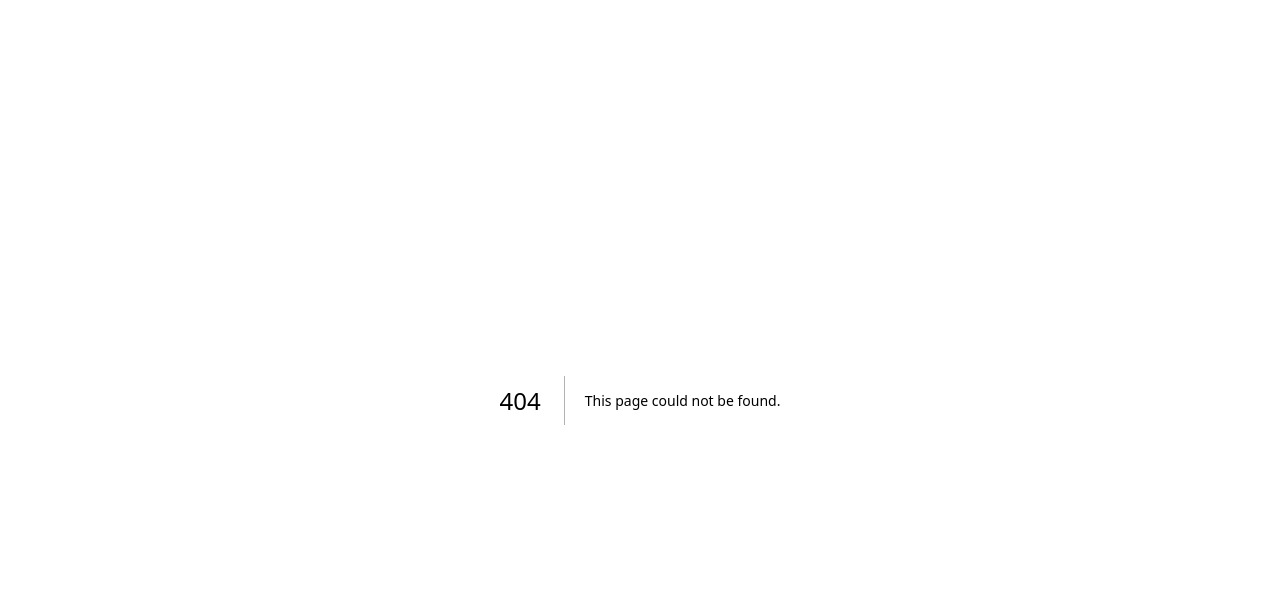
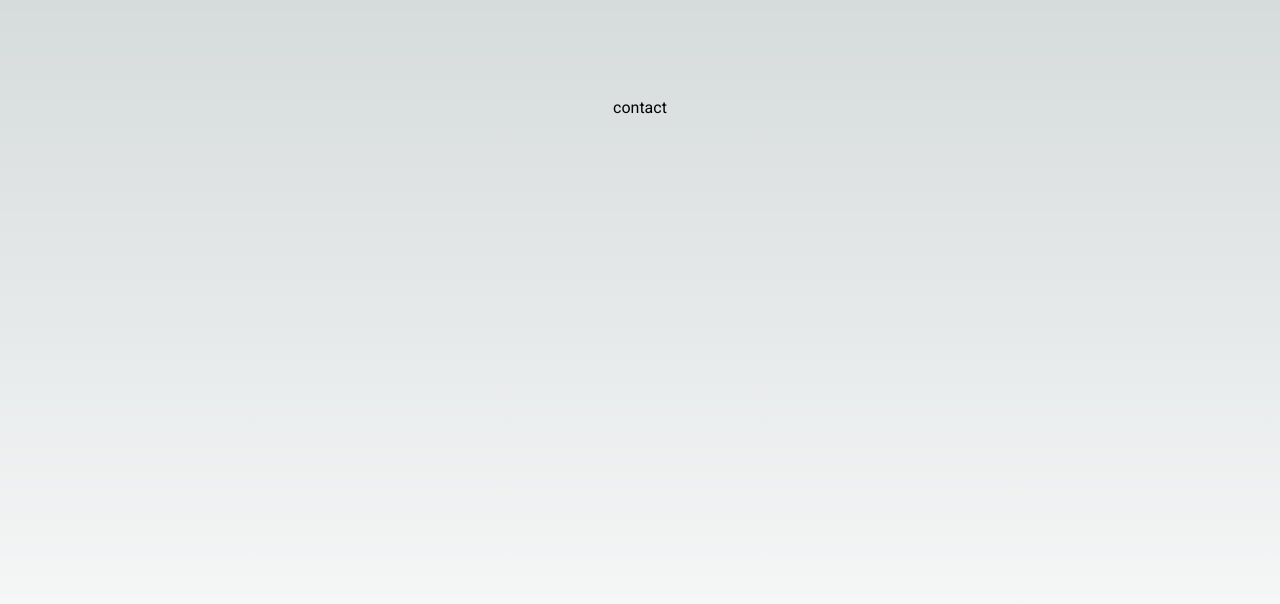
Before and after one commit to BluePotatoBP/portfolio-next, a Next.js app: page /contact in a window 1280 px wide. Before the commit this address had no page. Shown: the top 604 px of the page. Built offline with nearby package versions, Linux system fonts and the light colour scheme.

Commit message:
ported navbar and searchbar

```diff
--- a/next.config.mjs
+++ b/next.config.mjs
@@ -1,4 +1,14 @@
 /** @type {import('next').NextConfig} */
-const nextConfig = {};
+const nextConfig = {
+	async redirects() {
+		return [
+			{
+				source: '/project',
+				destination: '/projects',
+				permanent: true
+			}
+		]
+	}
+};
 
 export default nextConfig;
--- a/package.json
+++ b/package.json
@@ -16,6 +16,8 @@
     "react-dom": "^18",
     "react-icons": "^5.0.1",
     "react-markdown": "^9.0.1",
+    "rehype-raw": "^7.0.0",
+    "rehype-react": "^8.0.0",
     "remark-gfm": "^4.0.0"
   },
   "devDependencies": {
--- /dev/null
+++ b/src/app/contact/page.tsx
@@ -0,0 +1,7 @@
+export default function Contact() {
+	return (
+		<main className="flex min-h-screen flex-col items-center justify-between p-24">
+			<h1>contact</h1>
+		</main>
+	)
+}
--- a/src/app/globals.css
+++ b/src/app/globals.css
@@ -3,9 +3,22 @@
 @tailwind utilities;
 
 :root {
+	--primary-color: hsl(225, 19%, 30%);
+	--primary-dark-color: #525c7a;
+
+	--secondary-color: #e0e0e0;
+	--secondary-hsl: hsl(225, 19%, 80%);
+
+	--background-color: #121313;
+	--background-light-color: #222222;
+
+	--timestamp-color: #222424;
+	--transition: all 0.2s ease-in-out;
+
 	--foreground-rgb: 0, 0, 0;
 	--background-start-rgb: 214, 219, 220;
 	--background-end-rgb: 255, 255, 255;
+	scroll-behavior: smooth;
 }
 
 @media (prefers-color-scheme: dark) {
@@ -18,12 +31,9 @@
 
 body {
 	color: rgb(var(--foreground-rgb));
-  background: linear-gradient(
-      to bottom,
+	background: linear-gradient(to bottom,
 			transparent,
-      rgb(var(--background-end-rgb))
-    )
-    rgb(var(--background-start-rgb));
+			rgb(var(--background-end-rgb))) rgb(var(--background-start-rgb));
 }
 
 @layer utilities {
@@ -31,3 +41,87 @@ body {
 		text-wrap: balance;
 	}
 }
+
+table {
+	background-color: var(--background-color);
+	border-collapse: collapse;
+    max-width: 60%;
+    font-family: "Source Code Pro", sans-serif;
+    margin: 1.5rem 0;
+}
+
+th {
+    border: 1px solid var(--primary-dark-color);
+    padding: 5px;
+	background-color: var(--primary-color);
+    color: white;
+    text-align: center;
+    font-weight: 800;
+}
+
+td {
+    border: 1px solid var(--primary-color);
+    padding: 5px;
+}
+
+tr:nth-child(even) {
+    background-color: var(--background-light-color);
+}
+
+code {
+    font-family: "Source Code Pro", monospace;
+    background-color: var(--primary-color);
+    color: var(--secondary-color);
+    font-size: rem;
+    padding: 0.5rem 1rem;
+    border-radius: 0.25rem;
+}
+
+h3 {
+	font-size: large;
+	color: var(--secondary-hsl)
+}
+
+h2 {
+	font-size: xx-large;
+	font-weight: 500;
+}
+
+p {
+	display: flex;
+	flex-direction: row;
+}
+
+details {
+	background-color: var(--primary-color);
+	padding: 0 2rem;
+	border-radius: 1rem;
+}
+
+details[open] {
+	padding-bottom: 2rem;
+}
+
+details summary {
+	display: flex;
+	justify-content: center;
+	text-decoration: none;
+	padding: 1rem 0;
+	font-weight: 900;
+	letter-spacing: 0.1rem;
+	font-size: x-large;
+}
+
+details[open] summary {
+	margin-bottom: 1.25rem;
+	background-color: bisque;
+	border-bottom-left-radius: 1rem;
+	border-bottom-right-radius: 1rem;
+	color: var(--primary-dark-color);
+}
+
+ul {
+	padding-left: 2rem;
+	color: bisque;
+	opacity: 0.8;
+}
--- a/src/app/layout.tsx
+++ b/src/app/layout.tsx
@@ -1,22 +1,22 @@
 import type { Metadata } from "next";
-import { Inter } from "next/font/google";
+import { Roboto } from "next/font/google";
 import "./globals.css";
 
-const inter = Inter({ subsets: ["latin"] });
+const roboto = Roboto({ weight: ["400"], subsets: ["latin"] });
 
 export const metadata: Metadata = {
-  title: "Create Next App",
-  description: "Generated by create next app",
+	title: "Blue's Portfolio",
+	description: "Portfolio website to show off my work over the years.",
+	applicationName: "Portfolio | BluePotatoBP",
+	referrer: 'origin'
 };
 
-export default function RootLayout({
-  children,
-}: Readonly<{
-  children: React.ReactNode;
-}>) {
-  return (
-    <html lang="en">
-      <body className={inter.className}>{children}</body>
-    </html>
-  );
+export default function RootLayout({ children, }: Readonly<{ children: React.ReactNode; }>) {
+	return (
+		<html lang="en">
+			<body className={roboto.className}>
+				<main>{children}</main>
+			</body>
+		</html>
+	);
 }
--- /dev/null
+++ b/src/app/not-found.tsx
@@ -0,0 +1,7 @@
+export default function NotFound() {
+	return (
+		<main className="flex min-h-screen flex-col items-center justify-between p-24">
+			<h1>Not funde :(((</h1>
+		</main>
+	)
+}
--- a/src/app/page.tsx
+++ b/src/app/page.tsx
@@ -1,113 +1,7 @@
-import Image from "next/image";
-
 export default function Home() {
   return (
     <main className="flex min-h-screen flex-col items-center justify-between p-24">
-      <div className="z-10 max-w-5xl w-full items-center justify-between font-mono text-sm lg:flex">
-        <p className="fixed left-0 top-0 flex w-full justify-center border-b border-gray-300 bg-gradient-to-b from-zinc-200 pb-6 pt-8 backdrop-blur-2xl dark:border-neutral-800 dark:bg-zinc-800/30 dark:from-inherit lg:static lg:w-auto  lg:rounded-xl lg:border lg:bg-gray-200 lg:p-4 lg:dark:bg-zinc-800/30">
-          Get started by editing&nbsp;
-          <code className="font-mono font-bold">src/app/page.tsx</code>
-        </p>
-        <div className="fixed bottom-0 left-0 flex h-48 w-full items-end justify-center bg-gradient-to-t from-white via-white dark:from-black dark:via-black lg:static lg:h-auto lg:w-auto lg:bg-none">
-          <a
-            className="pointer-events-none flex place-items-center gap-2 p-8 lg:pointer-events-auto lg:p-0"
-            href="https://vercel.com?utm_source=create-next-app&utm_medium=appdir-template&utm_campaign=create-next-app"
-            target="_blank"
-            rel="noopener noreferrer"
-          >
-            By{" "}
-            <Image
-              src="/vercel.svg"
-              alt="Vercel Logo"
-              className="dark:invert"
-              width={100}
-              height={24}
-              priority
-            />
-          </a>
-        </div>
-      </div>
-
-      <div className="relative flex place-items-center before:absolute before:h-[300px] before:w-full sm:before:w-[480px] before:-translate-x-1/2 before:rounded-full before:bg-gradient-radial before:from-white before:to-transparent before:blur-2xl before:content-[''] after:absolute after:-z-20 after:h-[180px] after:w-full sm:after:w-[240px] after:translate-x-1/3 after:bg-gradient-conic after:from-sky-200 after:via-blue-200 after:blur-2xl after:content-[''] before:dark:bg-gradient-to-br before:dark:from-transparent before:dark:to-blue-700 before:dark:opacity-10 after:dark:from-sky-900 after:dark:via-[#0141ff] after:dark:opacity-40 before:lg:h-[360px] z-[-1]">
-        <Image
-          className="relative dark:drop-shadow-[0_0_0.3rem_#ffffff70] dark:invert"
-          src="/next.svg"
-          alt="Next.js Logo"
-          width={180}
-          height={37}
-          priority
-        />
-      </div>
-
-      <div className="mb-32 grid text-center lg:max-w-5xl lg:w-full lg:mb-0 lg:grid-cols-4 lg:text-left">
-        <a
-          href="https://nextjs.org/docs?utm_source=create-next-app&utm_medium=appdir-template&utm_campaign=create-next-app"
-          className="group rounded-lg border border-transparent px-5 py-4 transition-colors hover:border-gray-300 hover:bg-gray-100 hover:dark:border-neutral-700 hover:dark:bg-neutral-800/30"
-          target="_blank"
-          rel="noopener noreferrer"
-        >
-          <h2 className={`mb-3 text-2xl font-semibold`}>
-            Docs{" "}
-            <span className="inline-block transition-transform group-hover:translate-x-1 motion-reduce:transform-none">
-              -&gt;
-            </span>
-          </h2>
-          <p className={`m-0 max-w-[30ch] text-sm opacity-50`}>
-            Find in-depth information about Next.js features and API.
-          </p>
-        </a>
-
-        <a
-          href="https://nextjs.org/learn?utm_source=create-next-app&utm_medium=appdir-template-tw&utm_campaign=create-next-app"
-          className="group rounded-lg border border-transparent px-5 py-4 transition-colors hover:border-gray-300 hover:bg-gray-100 hover:dark:border-neutral-700 hover:dark:bg-neutral-800/30"
-          target="_blank"
-          rel="noopener noreferrer"
-        >
-          <h2 className={`mb-3 text-2xl font-semibold`}>
-            Learn{" "}
-            <span className="inline-block transition-transform group-hover:translate-x-1 motion-reduce:transform-none">
-              -&gt;
-            </span>
-          </h2>
-          <p className={`m-0 max-w-[30ch] text-sm opacity-50`}>
-            Learn about Next.js in an interactive course with&nbsp;quizzes!
-          </p>
-        </a>
-
-        <a
-          href="https://vercel.com/templates?framework=next.js&utm_source=create-next-app&utm_medium=appdir-template&utm_campaign=create-next-app"
-          className="group rounded-lg border border-transparent px-5 py-4 transition-colors hover:border-gray-300 hover:bg-gray-100 hover:dark:border-neutral-700 hover:dark:bg-neutral-800/30"
-          target="_blank"
-          rel="noopener noreferrer"
-        >
-          <h2 className={`mb-3 text-2xl font-semibold`}>
-            Templates{" "}
-            <span className="inline-block transition-transform group-hover:translate-x-1 motion-reduce:transform-none">
-              -&gt;
-            </span>
-          </h2>
-          <p className={`m-0 max-w-[30ch] text-sm opacity-50`}>
-            Explore starter templates for Next.js.
-          </p>
-        </a>
-
-        <a
-          href="https://vercel.com/new?utm_source=create-next-app&utm_medium=appdir-template&utm_campaign=create-next-app"
-          className="group rounded-lg border border-transparent px-5 py-4 transition-colors hover:border-gray-300 hover:bg-gray-100 hover:dark:border-neutral-700 hover:dark:bg-neutral-800/30"
-          target="_blank"
-          rel="noopener noreferrer"
-        >
-          <h2 className={`mb-3 text-2xl font-semibold`}>
-            Deploy{" "}
-            <span className="inline-block transition-transform group-hover:translate-x-1 motion-reduce:transform-none">
-              -&gt;
-            </span>
-          </h2>
-          <p className={`m-0 max-w-[30ch] text-sm opacity-50 text-balance`}>
-            Instantly deploy your Next.js site to a shareable URL with Vercel.
-          </p>
-        </a>
-      </div>
+      <h1>Homen pagen</h1>
     </main>
   );
 }
--- /dev/null
+++ b/src/app/project/[projectId]/page.tsx
@@ -0,0 +1,37 @@
+'use server'
+
+import { Suspense } from 'react'
+import ReactMarkdown from "react-markdown";
+
+import remarkGfm from "remark-gfm";
+import rehypeRaw from 'rehype-raw';
+import rehypeReact from 'rehype-react';
+
+export default async function ProjectDetails({ params }: { params: { projectId: string } }) {
+	// Fetch the README
+	const markdown = await fetch(`https://api.github.com/repos/bluepotatobp/${params.projectId}/contents/README.md`, {
+		headers: {
+			'Authorization': `Bearer ${process.env.GITHUB_TOKEN}`
+		}
+	})
+		.then(response => response.json())
+		.then(data => { // Decode base64 in a way that supports emoji 😑
+			let decodedData = new TextDecoder().decode(Uint8Array.from(atob(data.content), c => c.charCodeAt(0)))
+
+			return decodedData
+		})
+		.catch(e => {
+			console.log(e)
+			return "# Whoops..."
+		})
+
+	return (
+		<main className="flex w-full min-h-screen flex-col items-center justify-between p-24">
+			<h1 className='text-5xl font-black tracking-widest pb-8'>{params.projectId.toLocaleUpperCase()}</h1>
+			<Suspense fallback={<>Loading...</>}>
+				<ReactMarkdown remarkPlugins={[remarkGfm]} rehypePlugins={[rehypeRaw, rehypeReact]} children={markdown}
+				className='flex justify-start flex-col gap-2' />
+			</Suspense>
+		</main>
+	)
+}
--- /dev/null
+++ b/src/app/projects/page.tsx
@@ -0,0 +1,7 @@
+export default function Projects() {
+	return (
+		<main className="flex min-h-screen flex-col items-center justify-between p-24">
+			<h1>Projects</h1>
+		</main>
+	)
+}
```
Also changed, not shown: 1 other file (tests, documents, lock files or other folders). Lines whose indentation alone changed are shown as unchanged.
